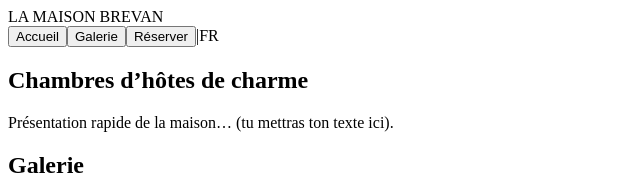
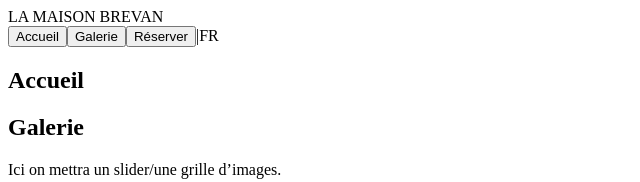
Before and after one commit to lamaisonbrevan/maison-brevan-site, a React (Vite) app: page / in a window 1280 px wide. Shown: the top 182 px of the page, without its empty margins (0-640 px from the left). Built offline with nearby package versions, Linux system fonts and the light colour scheme.

Commit message:
Update Home.jsx

```diff
--- a/src/pages/Home.jsx
+++ b/src/pages/Home.jsx
@@ -1,14 +1,7 @@
-import { Container } from "../theme.jsx";
-
 export default function Home() {
   return (
-    <section id="home" className="pt-24">
-      <Container className="py-12">
-        <h1 className="text-2xl md:text-3xl font-serif mb-4">Chambres d’hôtes de charme</h1>
-        <p className="max-w-2xl opacity-80">
-          Présentation rapide de la maison… (tu mettras ton texte ici).
-        </p>
-      </Container>
+    <section id="home">
+      <h1>Accueil</h1>
     </section>
   );
 }
```
